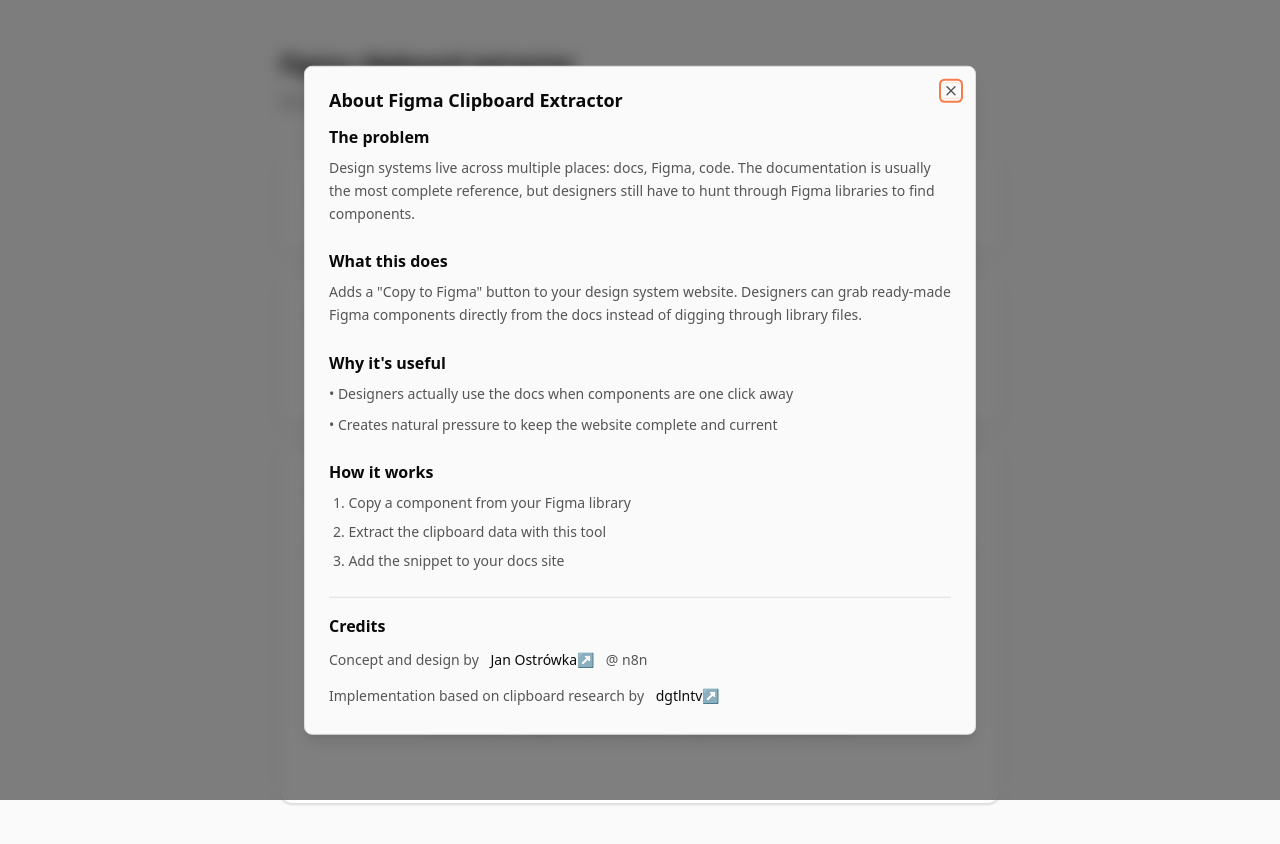
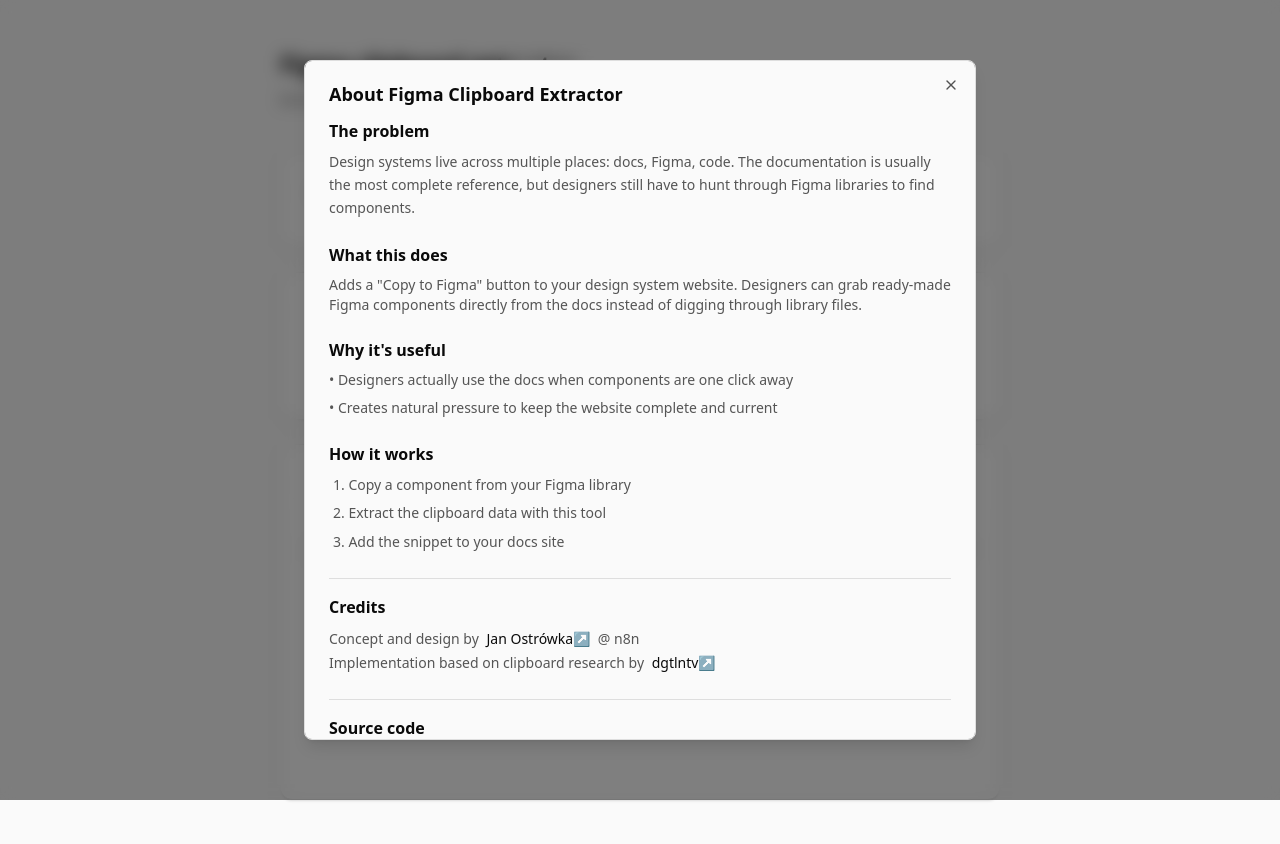
Before and after one commit to JanOstrowka/figma-clipboard-extractor, a React (Vite) app: page / in a window 1280 px wide. Both pictures are taken after a click on the button "Learn more". Shown: the top 844 px of the page. Built offline with nearby package versions, Linux system fonts and the light colour scheme.

Commit message:
Update README with credits and add GitHub link to About dialog
- Simplified README with problem/solution content from Learn More dialog
- Added credits section to README (Jan Ostrówka, dgtlntv)
- Removed verbose dev setup instructions
- Added Source code section with GitHub link in About dialog

```diff
--- a/src/components/AboutDialog.tsx
+++ b/src/components/AboutDialog.tsx
@@ -28,16 +28,16 @@
 
           <section>
             <h3 className="font-semibold text-base mb-2">What this does</h3>
-            <p className="text-muted-foreground">
+            <p className="text-muted-foreground leading-[140%]">
               Adds a "Copy to Figma" button to your design system website. Designers can grab ready-made Figma components directly from the docs instead of digging through library files.
             </p>
           </section>
 
           <section>
             <h3 className="font-semibold text-base mb-2">Why it's useful</h3>
-            <ul className="text-muted-foreground space-y-2 list-none">
-              <li>• Designers actually use the docs when components are one click away</li>
-              <li>• Creates natural pressure to keep the website complete and current</li>
+            <ul className="text-muted-foreground space-y-2 list-none leading-[140%]">
+              <li className="leading-[140%]">• Designers actually use the docs when components are one click away</li>
+              <li className="leading-[140%]">• Creates natural pressure to keep the website complete and current</li>
             </ul>
           </section>
 
@@ -58,21 +58,36 @@
                 href="https://github.com/JanOstrowka"
                 target="_blank"
                 rel="noopener noreferrer"
-                className="inline-flex items-center justify-center rounded-md px-2 py-1 text-sm font-medium text-foreground transition-colors hover:bg-accent hover:text-accent-foreground cursor-pointer"
+                className="inline-flex items-center justify-center rounded-md px-1 py-0.5 text-sm font-medium text-foreground transition-colors hover:bg-accent hover:text-accent-foreground cursor-pointer"
               >
                 Jan Ostrówka↗
               </a>{" "}
               @ n8n
             </p>
-            <p className="text-muted-foreground mt-2">
+            <p className="text-muted-foreground mt-0">
               Implementation based on clipboard research by{" "}
               <a
                 href="https://github.com/dgtlntv/figma-copy-button-test"
                 target="_blank"
                 rel="noopener noreferrer"
-                className="inline-flex items-center justify-center rounded-md px-2 py-1 text-sm font-medium text-foreground transition-colors hover:bg-accent hover:text-accent-foreground cursor-pointer"
+                className="inline-flex items-center justify-center rounded-md px-1 py-0.5 text-sm font-medium text-foreground transition-colors hover:bg-accent hover:text-accent-foreground cursor-pointer"
               >
                 dgtlntv↗
+              </a>
+            </p>
+          </section>
+
+          <section className="pt-4 border-t border-border">
+            <h3 className="font-semibold text-base mb-2">Source code</h3>
+            <p className="text-muted-foreground">
+              This project is open source and available on{" "}
+              <a
+                href="https://github.com/JanOstrowka/figma-clipboard-extractor"
+                target="_blank"
+                rel="noopener noreferrer"
+                className="inline-flex items-center justify-center rounded-md px-1 py-0.5 text-sm font-medium text-foreground transition-colors hover:bg-accent hover:text-accent-foreground cursor-pointer"
+              >
+                GitHub↗
               </a>
             </p>
           </section>
--- /dev/null
+++ b/src/components/AnimatedCodeBlock.tsx
@@ -0,0 +1,78 @@
+import { useState, useRef, useEffect } from "react";
+import { Copy, Check } from "lucide-react";
+import { Button } from "@/components/ui/button";
+import { motion, AnimatePresence } from "framer-motion";
+
+interface AnimatedCodeBlockProps {
+  code: string;
+}
+
+export function AnimatedCodeBlock({ code }: AnimatedCodeBlockProps) {
+  const [copied, setCopied] = useState(false);
+  const [displayedCode, setDisplayedCode] = useState(code);
+  const [isTransitioning, setIsTransitioning] = useState(false);
+  const codeRef = useRef(code);
+
+  const handleCopy = async () => {
+    await navigator.clipboard.writeText(code);
+    setCopied(true);
+    setTimeout(() => setCopied(false), 2000);
+  };
+
+  // Handle code changes with a simple fade
+  useEffect(() => {
+    if (code !== codeRef.current) {
+      setIsTransitioning(true);
+
+      // Fade out, swap content, fade in
+      const timer = setTimeout(() => {
+        setDisplayedCode(code);
+        codeRef.current = code;
+        setIsTransitioning(false);
+      }, 150);
+
+      return () => clearTimeout(timer);
+    }
+  }, [code]);
+
+  return (
+    <div className="relative">
+      <div className="absolute right-2 top-2 z-10">
+        <Button
+          variant="ghost"
+          size="sm"
+          onClick={handleCopy}
+          className="h-8 w-8 p-0 bg-zinc-800/80 hover:bg-zinc-700 text-zinc-400 hover:text-zinc-100 cursor-pointer relative active:scale-[0.97] backdrop-blur-sm"
+        >
+          <AnimatePresence initial={false}>
+            <motion.span
+              key={copied ? "check" : "copy"}
+              initial={{ opacity: 0, filter: "blur(4px)", scale: 0.9 }}
+              animate={{ opacity: 1, filter: "blur(0px)", scale: 1 }}
+              exit={{ opacity: 0, filter: "blur(4px)", scale: 0.9 }}
+              transition={{ duration: 0.2, ease: [0.16, 1, 0.3, 1] }}
+              className="flex items-center justify-center absolute inset-0"
+            >
+              {copied ? (
+                <Check className="h-4 w-4" />
+              ) : (
+                <Copy className="h-4 w-4" />
+              )}
+            </motion.span>
+          </AnimatePresence>
+        </Button>
+      </div>
+      <pre className="bg-zinc-950 border border-border rounded-lg p-4 pr-12 overflow-x-auto w-full">
+        <code
+          className="text-sm font-mono text-zinc-300 whitespace-pre"
+          style={{
+            opacity: isTransitioning ? 0 : 1,
+            transition: "opacity 0.15s ease-out",
+          }}
+        >
+          {displayedCode}
+        </code>
+      </pre>
+    </div>
+  );
+}
--- a/src/components/Header.tsx
+++ b/src/components/Header.tsx
@@ -13,7 +13,7 @@
           Extract Figma clipboard data to add "Copy to Figma" buttons to your design system.{" "}
           <button
             onClick={onAboutClick}
-            className="inline-flex items-center justify-center rounded-md px-2 py-1 text-sm font-medium text-foreground transition-colors hover:bg-accent hover:text-accent-foreground cursor-pointer"
+            className="inline-flex items-center justify-center rounded-md px-1 py-0.5 text-sm font-medium text-foreground transition-colors hover:bg-accent hover:text-accent-foreground cursor-pointer"
           >
             Learn more
           </button>
--- a/src/components/OutputTabs.tsx
+++ b/src/components/OutputTabs.tsx
@@ -1,16 +1,13 @@
-import { useRef, useEffect, useState } from "react";
+import { useEffect, useState, useMemo, memo, useCallback, useRef } from "react";
 import { motion, AnimatePresence } from "framer-motion";
-import { Tabs, TabsContent, TabsList, TabsTrigger } from "@/components/ui/tabs";
+import { Tabs, TabsList, TabsTrigger } from "@/components/ui/tabs";
 import { Card, CardContent } from "@/components/ui/card";
-import { CodeBlock } from "./CodeBlock";
+import { AnimatedCodeBlock } from "./AnimatedCodeBlock";
 import { EmptyState } from "./EmptyState";
 import { TestTab } from "./TestTab";
 import {
   TestTabSkeleton,
   RawTabSkeleton,
-  FigmaTabSkeleton,
-  HtmlTabSkeleton,
-  StorybookTabSkeleton
 } from "./SkeletonLoader";
 import type { FigmaClipboardData } from "@/lib/clipboard";
 import {
@@ -24,58 +21,62 @@
   data: FigmaClipboardData | null;
 }
 
+type TabValue = "test" | "raw" | "figma" | "html" | "storybook";
+type CodeTabValue = "raw" | "figma" | "html" | "storybook";
+
+// Memoized tab content components to prevent re-renders
+const MemoizedTestTab = memo(TestTab);
+
+// Check if a tab is a code tab
+const isCodeTab = (tab: TabValue): tab is CodeTabValue => {
+  return tab === "raw" || tab === "figma" || tab === "html" || tab === "storybook";
+};
+
 export function OutputTabs({ data }: OutputTabsProps) {
-  const [activeTab, setActiveTab] = useState("test");
-  const contentRef = useRef<HTMLDivElement>(null);
-  const [height, setHeight] = useState<number | "auto">("auto");
+  const [activeTab, setActiveTab] = useState<TabValue>("test");
   const [dataKey, setDataKey] = useState(0);
   const [isReloading, setIsReloading] = useState(false);
   const prevDataRef = useRef<FigmaClipboardData | null>(null);
 
+  // Memoize formatted content to avoid recalculating on every render
+  const formattedContent = useMemo(() => {
+    if (!data) return null;
+    return {
+      raw: formatRawClipboard(data),
+      figma: formatFigmaPayload(data),
+      html: formatHtmlPayload(data),
+      storybook: formatStorybookParams(data),
+    };
+  }, [data]);
+
+  // Get the current code for the shared code block
+  const currentCode = useMemo(() => {
+    if (!formattedContent || !isCodeTab(activeTab)) return "";
+    return formattedContent[activeTab];
+  }, [formattedContent, activeTab]);
+
   // Trigger reload animation when data changes
   useEffect(() => {
     if (data && prevDataRef.current && data !== prevDataRef.current) {
-      // Data has changed, show loading state
       setIsReloading(true);
-
-      // Show skeleton for 300ms before revealing new content
       const timer = setTimeout(() => {
         setDataKey((prev) => prev + 1);
         setIsReloading(false);
       }, 300);
-
       return () => clearTimeout(timer);
     } else if (data && !prevDataRef.current) {
-      // First time loading data, no skeleton needed
       setDataKey((prev) => prev + 1);
     }
-
     prevDataRef.current = data;
   }, [data]);
 
-  useEffect(() => {
-    if (contentRef.current) {
-      const updateHeight = () => {
-        if (contentRef.current) {
-          const newHeight = contentRef.current.scrollHeight;
-          setHeight(newHeight);
+  // Render skeleton for a tab
+  const renderSkeleton = useCallback(() => {
+    if (activeTab === "test") {
+      return <TestTabSkeleton />;
     }
-      };
-
-      const resizeObserver = new ResizeObserver(() => {
-        updateHeight();
-      });
-
-      resizeObserver.observe(contentRef.current);
-
-      // Initial height measurement
-      updateHeight();
-
-      return () => {
-        resizeObserver.disconnect();
-      };
-    }
-  }, [activeTab, dataKey]);
+    return <RawTabSkeleton />;
+  }, [activeTab]);
 
   return (
     <Card>
@@ -96,7 +97,7 @@
           defaultValue="test"
           className="w-full"
           value={activeTab}
-          onValueChange={setActiveTab}
+          onValueChange={(value) => setActiveTab(value as TabValue)}
         >
           <TabsList className="grid w-full grid-cols-5">
             <TabsTrigger value="test">Test</TabsTrigger>
@@ -106,57 +107,36 @@
             <TabsTrigger value="storybook">Storybook</TabsTrigger>
           </TabsList>
 
-          <div className="relative">
+          <div className="pt-4">
+            {!data ? (
+              <EmptyState />
+            ) : isReloading ? (
+              renderSkeleton()
+            ) : (
+              <AnimatePresence mode="wait" initial={false}>
+                {activeTab === "test" ? (
                   <motion.div
-              animate={{ height: height === "auto" ? "auto" : height }}
-              transition={{ duration: 0.5, ease: [0.16, 1, 0.3, 1] }}
-              className="w-full"
+                    key={`${dataKey}-test`}
+                    initial={{ opacity: 0 }}
+                    animate={{ opacity: 1 }}
+                    exit={{ opacity: 0 }}
+                    transition={{ duration: 0.15, ease: "easeOut" }}
                   >
-              <div ref={contentRef}>
-                {!data ? (
-                  <div className="mt-4">
-                    <EmptyState />
-                  </div>
-                ) : isReloading ? (
-                  <div className="mt-4">
-                    {activeTab === "test" && <TestTabSkeleton />}
-                    {activeTab === "raw" && <RawTabSkeleton />}
-                    {activeTab === "figma" && <FigmaTabSkeleton />}
-                    {activeTab === "html" && <HtmlTabSkeleton />}
-                    {activeTab === "storybook" && <StorybookTabSkeleton />}
-                  </div>
+                    <MemoizedTestTab data={data} />
+                  </motion.div>
                 ) : (
-                  <AnimatePresence mode="wait">
                   <motion.div
-                      key={dataKey}
-                      initial={{ opacity: 0, y: 8 }}
-                      animate={{ opacity: 1, y: 0 }}
-                      transition={{ duration: 0.3, ease: [0.16, 1, 0.3, 1] }}
+                    key={`${dataKey}-code`}
+                    initial={{ opacity: 0 }}
+                    animate={{ opacity: 1 }}
+                    exit={{ opacity: 0 }}
+                    transition={{ duration: 0.15, ease: "easeOut" }}
                   >
-                      <TabsContent value="test" className="mt-4">
-                        <TestTab data={data} />
-                      </TabsContent>
-
-                      <TabsContent value="raw" className="mt-4">
-                        <CodeBlock code={formatRawClipboard(data)} />
-                      </TabsContent>
-
-                      <TabsContent value="figma" className="mt-4">
-                        <CodeBlock code={formatFigmaPayload(data)} />
-                      </TabsContent>
-
-                      <TabsContent value="html" className="mt-4">
-                        <CodeBlock code={formatHtmlPayload(data)} />
-                      </TabsContent>
-
-                      <TabsContent value="storybook" className="mt-4">
-                        <CodeBlock code={formatStorybookParams(data)} />
-                      </TabsContent>
+                    <AnimatedCodeBlock code={currentCode} />
                   </motion.div>
+                )}
               </AnimatePresence>
             )}
-              </div>
-            </motion.div>
           </div>
         </Tabs>
       </CardContent>
--- a/src/components/SkeletonLoader.tsx
+++ b/src/components/SkeletonLoader.tsx
@@ -11,12 +11,12 @@
   return (
     <div className="relative">
       {/* Copy button skeleton */}
-      <div className="absolute right-2 top-2">
+      <div className="absolute right-2 top-2 z-10">
         <motion.div
           initial={{ opacity: 0 }}
           animate={{ opacity: 1 }}
           transition={{ duration: 0.2 }}
-          className="h-8 w-20 bg-muted rounded animate-pulse"
+          className="h-8 w-8 bg-zinc-800 rounded-md animate-pulse"
         />
       </div>
 
--- a/src/components/ui/dialog.tsx
+++ b/src/components/ui/dialog.tsx
@@ -50,6 +50,7 @@
   className,
   children,
   showCloseButton = true,
+  onOpenAutoFocus,
   ...props
 }: React.ComponentProps<typeof DialogPrimitive.Content> & {
   showCloseButton?: boolean
@@ -63,6 +64,11 @@
           "bg-background data-[state=open]:animate-in data-[state=closed]:animate-out data-[state=closed]:fade-out-0 data-[state=open]:fade-in-0 data-[state=closed]:zoom-out-95 data-[state=open]:zoom-in-95 fixed top-[50%] left-[50%] z-50 grid w-full max-w-[calc(100%-2rem)] translate-x-[-50%] translate-y-[-50%] gap-4 rounded-lg border p-6 shadow-lg duration-200 outline-none sm:max-w-lg",
           className
         )}
+        onOpenAutoFocus={(e) => {
+          // Prevent auto-focus on first focusable element (usually close button)
+          e.preventDefault()
+          onOpenAutoFocus?.(e)
+        }}
         {...props}
       >
         {children}
--- a/src/components/ui/tabs.tsx
+++ b/src/components/ui/tabs.tsx
@@ -40,7 +40,7 @@
     <TabsPrimitive.Trigger
       data-slot="tabs-trigger"
       className={cn(
-        "data-[state=active]:bg-background dark:data-[state=active]:text-foreground focus-visible:border-ring focus-visible:ring-ring/50 focus-visible:outline-ring dark:data-[state=active]:border-input dark:data-[state=active]:bg-input/30 text-foreground dark:text-muted-foreground inline-flex h-[calc(100%-1px)] flex-1 items-center justify-center gap-1.5 rounded-md border border-transparent px-2 py-1 text-sm font-medium whitespace-nowrap transition-[color,box-shadow] focus-visible:ring-[3px] focus-visible:outline-1 disabled:pointer-events-none disabled:opacity-50 data-[state=active]:shadow-sm [&_svg]:pointer-events-none [&_svg]:shrink-0 [&_svg:not([class*='size-'])]:size-4 cursor-pointer disabled:cursor-not-allowed",
+        "data-[state=active]:bg-background dark:data-[state=active]:text-foreground focus-visible:border-ring focus-visible:ring-ring/50 focus-visible:outline-ring dark:data-[state=active]:border-input dark:data-[state=active]:bg-input/30 text-foreground dark:text-muted-foreground inline-flex h-[calc(100%-1px)] flex-1 items-center justify-center gap-1.5 rounded-md border border-transparent px-2 py-1 text-sm font-medium whitespace-nowrap transition-all duration-200 ease-out focus-visible:ring-[3px] focus-visible:outline-1 disabled:pointer-events-none disabled:opacity-50 data-[state=active]:shadow-sm [&_svg]:pointer-events-none [&_svg]:shrink-0 [&_svg:not([class*='size-'])]:size-4 cursor-pointer disabled:cursor-not-allowed",
         className
       )}
       {...props}
@@ -55,7 +55,13 @@
   return (
     <TabsPrimitive.Content
       data-slot="tabs-content"
-      className={cn("flex-1 outline-none", className)}
+      className={cn(
+        "flex-1 outline-none",
+        "data-[state=active]:animate-in data-[state=active]:fade-in-0 data-[state=active]:slide-in-from-bottom-1",
+        "data-[state=inactive]:animate-out data-[state=inactive]:fade-out-0",
+        "duration-200",
+        className
+      )}
       {...props}
     />
   )
```
Also changed, not shown: src/App.tsx (+59 -10 lines), assets/favicon.svg (added), 1 other file (tests, documents, lock files or other folders). Lines whose indentation alone changed are shown as unchanged.
